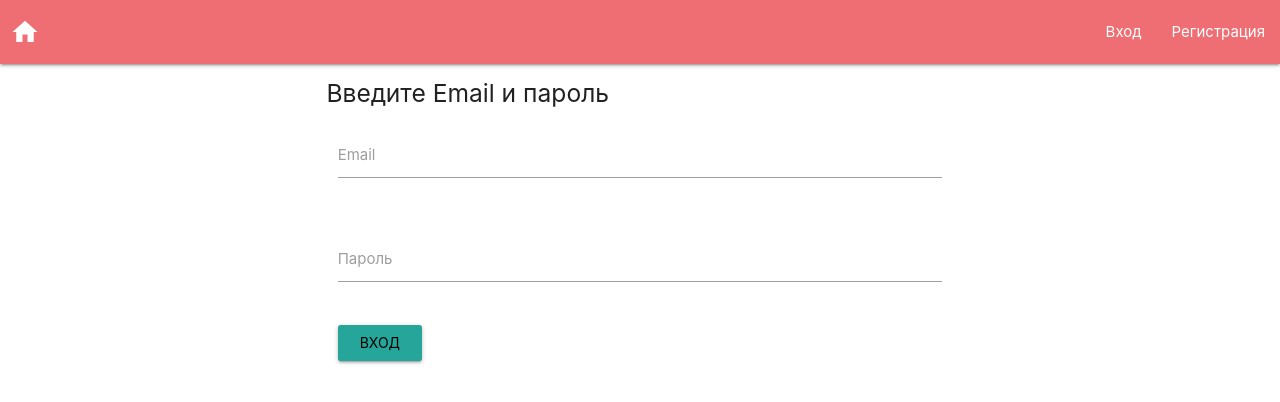
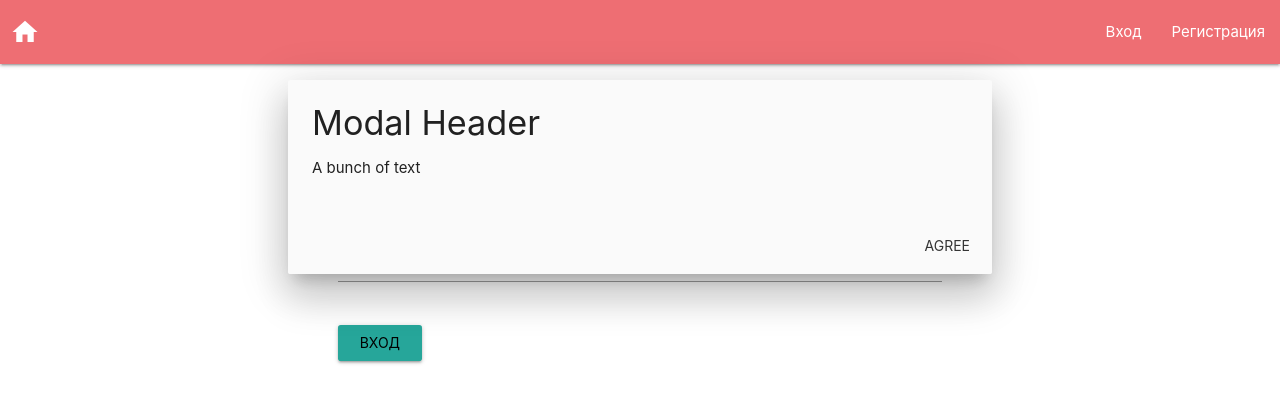
Before and after one commit to zpboff/expenses, a React (Create React App) app in the folder client/: page /signin in a window 1280 px wide. Shown: the top 402 px of the page. Built offline with nearby package versions, Linux system fonts and the light colour scheme.

Commit message:
opened popup

```diff
--- a/client/src/actions/authActions.js
+++ b/client/src/actions/authActions.js
@@ -53,5 +53,10 @@
     localStorage.removeItem("jwtToken");
     AuthProvider.SetAuthToken(false);
     dispatch(setCurrentUser({}));
-    history.push("/signin");
+    if(history){
+        history.push("/signin");
+    }
+    else{
+        window.location.href = "/signin"
+    }
 };
--- a/client/src/components/App.js
+++ b/client/src/components/App.js
@@ -9,7 +9,7 @@
 import AuthProvider from "../providers/authProvider";
 import { setCurrentUser, logout } from "../actions/authActions";
 import Graphics from "./Graphics";
-import Popup from "./modals/Popup";
+import CreateOperationPopup from "./modals/CreateOperationPopup";
 
 if (localStorage.jwtToken) {
     AuthProvider.SetAuthToken(localStorage.jwtToken);
@@ -28,7 +28,7 @@
         <BrowserRouter>
             <div className="App">
                 <Navbar />
-                <Popup/>
+                <CreateOperationPopup />
                 <div className="dashboard container">
                     <div className="row">
                         <Switch>
--- a/client/src/components/modals/Popup.js
+++ b/client/src/components/modals/Popup.js
@@ -3,10 +3,10 @@
 
 class Popup extends Component {
     render() {
-        const { isOpen } = this.props;
+        const { isOpened } = this.props;
         return (
             <div className={classnames("modal", {
-                "open": isOpen
+                "open": isOpened
             })}>
                 <div className="modal-content">
                     <h4>Modal Header</h4>
--- a/client/src/index.css
+++ b/client/src/index.css
@@ -1,15 +1,12 @@
 body {
     margin: 0;
-  font-family: -apple-system, BlinkMacSystemFont, "Segoe UI", "Roboto", "Oxygen",
-    "Ubuntu", "Cantarell", "Fira Sans", "Droid Sans", "Helvetica Neue",
-    sans-serif;
+    font-family: -apple-system, BlinkMacSystemFont, "Segoe UI", "Roboto", "Oxygen", "Ubuntu", "Cantarell", "Fira Sans", "Droid Sans", "Helvetica Neue", sans-serif;
     -webkit-font-smoothing: antialiased;
     -moz-osx-font-smoothing: grayscale;
 }
 
 code {
-  font-family: source-code-pro, Menlo, Monaco, Consolas, "Courier New",
-    monospace;
+    font-family: source-code-pro, Menlo, Monaco, Consolas, "Courier New", monospace;
 }
 
 a.home-button {
@@ -27,9 +24,17 @@
 }
 
 .income-card {
-  background-color: #26a69a ;
+    background-color: #26a69a;
 }
 
 .expense-card {
     background-color: #ee6e73;
 }
+
+.modal.open {
+    z-index: 1003;
+    display: block;
+    opacity: 1;
+    top: 10%;
+    transform: scaleX(1) scaleY(1);
+}
```
Lines whose indentation alone changed are shown as unchanged.
